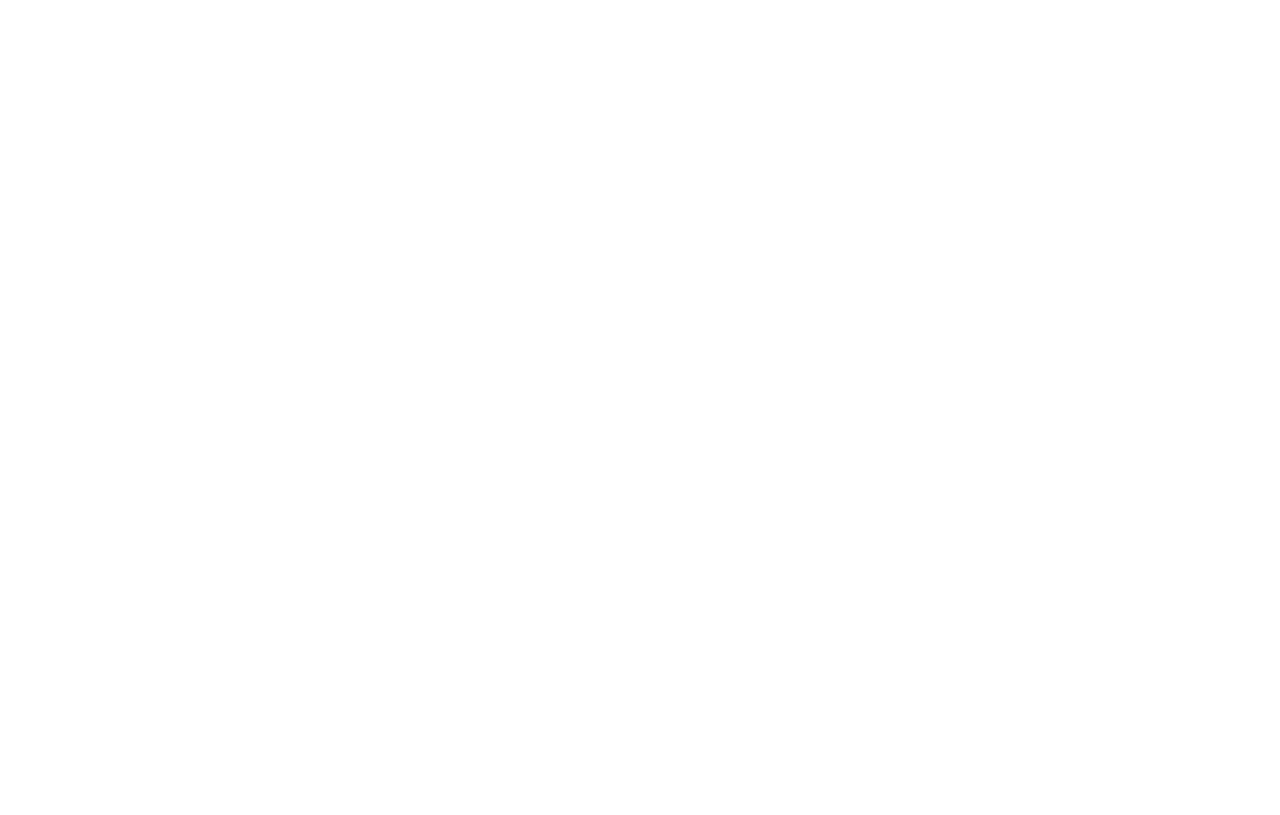
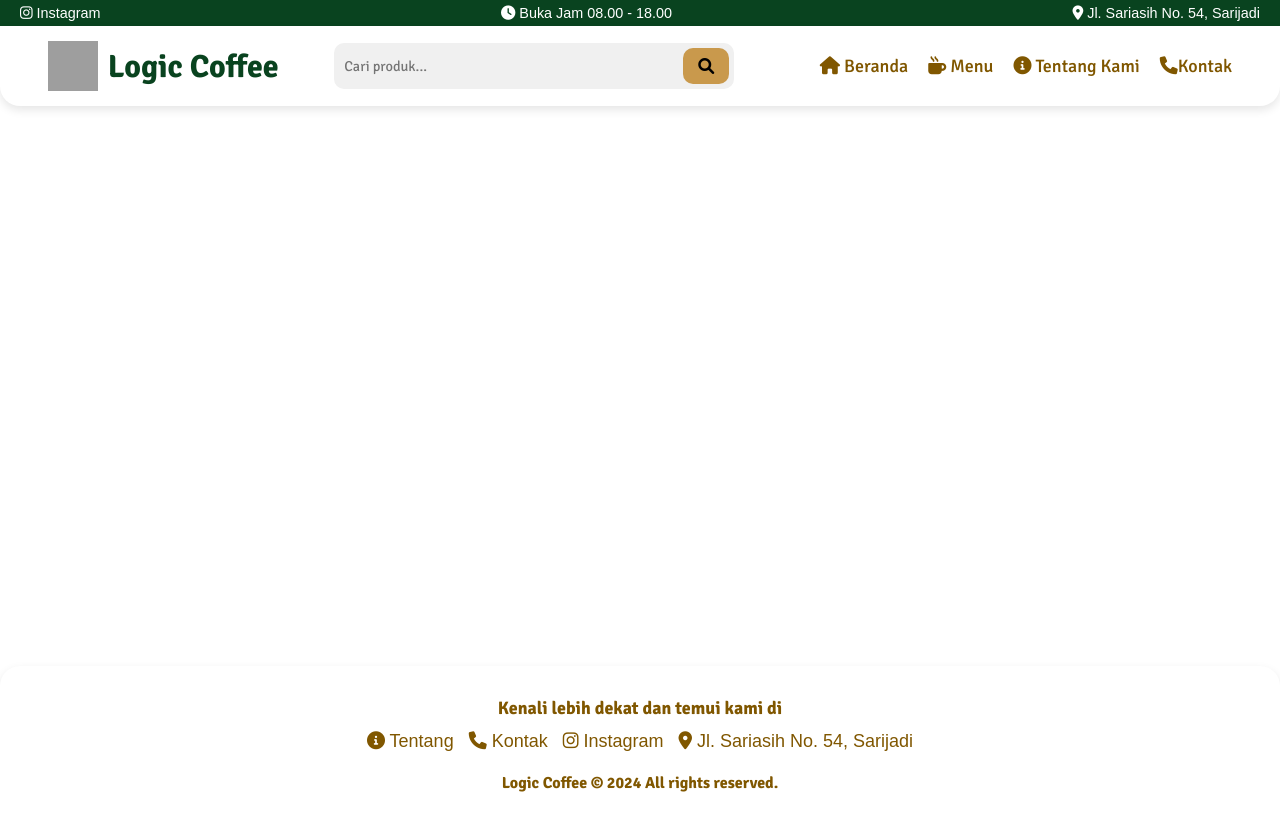
Before and after one commit to Logiccoffee/kontak, a plain HTML site: page index.html in a window 1280 px wide. Drawn offline with nearby package versions, Linux system fonts and the light colour scheme; grey boxes are pictures that could not be loaded.

Commit message:
add header and footer

```diff
--- /dev/null
+++ b/css/footer.css
@@ -0,0 +1,91 @@
+.site-footer {
+    padding: 20px 0;
+    font-size: 16px;
+    color: #805700;
+    background-color: #ffffff;
+    border-top-left-radius: 20px;
+    border-top-right-radius: 20px;
+    box-shadow: 0px 4px 10px rgba(0, 0, 0, 0.1);
+    text-align: center;
+}
+
+.footer-content {
+    max-width: 800px;
+    margin: 0 auto;
+    display: flex;
+    flex-direction: column;
+    align-items: center;
+    gap: 10px;
+}
+
+.footer-logo {
+    display: flex;
+    justify-content: center;
+    align-items: center;
+    margin-bottom: 10px;
+}
+
+.footer-intro {
+    font-size: 18px;
+    color: #805700;
+    font-weight: medium;
+    margin: 5px 0;
+    font-family: Arial, sans-serif;
+}
+
+.footer-links {
+    display: flex;
+    gap: 15px;
+    font-size: 16px;
+    color: #805700;
+}
+
+.footer-links span {
+    display: flex;
+    align-items: center;
+    gap: 5px;
+}
+
+.footer-links i {
+    font-size: 18px;
+    /* Larger icon size */
+}
+
+.footer-content p {
+    font-weight: bold;
+    margin: 0;
+    line-height: 1.4;
+    margin-top: 10px;
+    font-family: "Signika", Arial, sans-serif;
+}
+
+
+.footer-content a {
+    text-decoration: none;
+    color: #805700;
+    font-weight: 500;
+    position: relative;
+    text-decoration: none;
+    font-size: 18px;
+}
+
+.footer-content a:hover {
+    color: #0e6b37;
+}
+
+.footer-content a::after {
+    content: "";
+    position: absolute;
+    bottom: -5px;
+    left: 50%;
+    width: 0;
+    height: 2px;
+    background-color: #0e6b37;
+    transition: all 0.3s ease;
+    border-radius: 5px;
+}
+
+.footer-content a:hover::after {
+    width: 100%;
+    left: 0;
+}
--- /dev/null
+++ b/css/header.css
@@ -0,0 +1,271 @@
+* {
+    margin: 0;
+    padding: 0;
+    box-sizing: border-box;
+    font-family: Arial, sans-serif;
+}
+
+
+.top-bar-responsive {
+display: none;
+
+}
+
+/* Top Bar Styling */
+.top-bar {
+    background-color: #09431f;
+    color: #ffffff;
+    padding: 5px 10px;
+    font-size: 0.9em;
+    display: flex;
+    justify-content: space-between;
+    flex-wrap: wrap;
+}
+
+.top-bar span {
+    margin: 0 10px;
+}
+
+.top-bar a {
+    color: #ffffff;
+    text-decoration: none;
+}
+
+.top-bar a:hover{
+    color: #c9994c;
+}
+
+.address {
+    margin-left: auto;
+}
+
+/* Main Header Styling */
+.header {
+    font-family: "Signika", Arial, sans-serif;
+    background-color: #ffffff;
+    padding: 15px 20px;
+    border-bottom-left-radius: 20px;
+    border-bottom-right-radius: 20px;
+    box-shadow: 0px 4px 10px rgba(0, 0, 0, 0.1);
+}
+
+.navbar {
+    display: flex;
+    align-items: center;
+    justify-content: space-around;
+    flex-wrap: wrap;
+}
+
+/* Logo and Brand Name */
+.brand-logo {
+    width: 50px;
+    height: 50px;
+}
+
+.brand-name {
+    font-weight: bold;
+    color: #09431f;
+    font-family: "Signika", sans-serif;
+}
+
+/* Logo and Brand Name Wrapper */
+.brand {
+    display: flex;
+    align-items: center;
+    gap: 10px;
+}
+
+/* Navigation Links */
+.nav-links {
+    display: flex;
+    gap: 20px;
+    font-family: "Signika", sans-serif;
+    flex-wrap: wrap;
+}
+
+.nav-links a {
+    text-decoration: none;
+    color: #805700;
+    font-weight: 500;
+    font-size: large;
+    font-family: "Signika", Arial, sans-serif;
+    position: relative;
+}
+
+.nav-links a:hover {
+    color: #09431f;
+}
+
+.nav-links a::after {
+    content: "";
+    position: absolute;
+    bottom: -5px;
+    left: 50%;
+    width: 0;
+    height: 2px;
+    background-color: #0e6b37;
+    transition: all 0.3s ease;
+    border-radius: 5px;
+}
+
+.nav-links a:hover::after {
+    width: 100%;
+    left: 0;
+}
+
+/* Search Bar */
+.search-bar {
+    display: flex;
+    align-items: center;
+    background-color: #f0f0f0;
+    border-radius: 10px;
+    padding: 5px;
+    width: 400px;
+    max-width: 100%;
+    margin-right: 30px;
+    transition: box-shadow 0.3s ease;
+}
+
+.search-bar:hover {
+    box-shadow: 0px 0px 10px rgba(0, 0, 0, 0.2);
+}
+
+.search-bar input {
+    font-family: "Signika", Arial, sans-serif;
+    border: none;
+    background: transparent;
+    outline: none;
+    width: 100%;
+    padding-left: 5px;
+    font-size: 0.9em;
+}
+
+.search-bar input:focus {
+    outline: none;
+}
+
+.search-button {
+    background-color: #c9994c;
+    border: none;
+    padding: 10px 15px;
+    border-radius: 10px;
+    cursor: pointer;
+    font-size: 1em;
+    height: 100%;
+    display: flex;
+    align-items: center;
+    transition: background-color 0.3s ease;
+}
+
+.search-button:hover {
+    background-color: #b58941;
+}
+
+/* User and Cart Section */
+.user-cart {
+    display: flex;
+    align-items: center;
+    gap: 15px;
+}
+
+.cart-icon {
+    position: relative;
+    font-size: 1.2em;
+}
+
+.cart-count {
+    position: absolute;
+    top: -5px;
+    right: -10px;
+    background: red;
+    color: #ffffff;
+    border-radius: 50%;
+    padding: 2px 5px;
+    font-size: 0.7em;
+}
+
+.profile {
+    cursor: pointer;
+}
+
+/* Responsive Styling */
+@media (max-width: 768px) {
+    /* Stack top bar items */
+    .top-bar {
+        display: none;
+    }
+
+    /* Top Bar Styling */
+.top-bar-responsive {
+    background-color: #09431f;
+    color: #ffffff;
+    padding: 5px 10px;
+    font-size: 0.9em;
+    display: flex;
+    justify-content: space-between;
+    flex-wrap: wrap;
+}
+
+.top-bar-responsive span {
+    margin: 0 10px;
+}
+
+.top-bar-responsive a {
+    color: #ffffff;
+    text-decoration: none;
+}
+
+.top-bar-responsive a:hover{
+    color: #c9994c;
+}
+
+    /* Adjust navbar layout */
+    .navbar {
+        flex-direction: column;
+        align-items: flex-start;
+        gap: 15px;
+    }
+
+    /* Center align brand logo and name */
+    .brand {
+        justify-content: center;
+        width: 100%;
+    }
+
+    /* Stack nav links */
+    .nav-links {
+        justify-content: center;
+        width: 100%;
+        gap: 15px;
+    }
+
+    /* Resize search bar */
+    .search-bar {
+        width: 100%;
+        margin-right: 0;
+    }
+
+    /* Align user and cart section to center */
+    .user-cart {
+        justify-content: center;
+        width: 100%;
+        gap: 10px;
+    }
+
+}
+
+@media (max-width: 480px) {
+    /* Further adjustments for very small screens */
+    .brand-name {
+        font-size: 1.2em;
+    }
+
+    .nav-links a {
+        font-size: medium;
+    }
+
+    .search-button {
+        padding: 10px;
+        font-size: 16px;
+    }
+}
--- a/index.html
+++ b/index.html
@@ -4,12 +4,121 @@
     <meta charset="UTF-8" />
     <meta name="viewport" content="width=device-width, initial-scale=1.0" />
     <title>Lokasi | Logic Coffee</title>
-    <link rel="stylesheet" href="style.css">
+    <link rel="icon" href="assets/logo.png" type="image/x-icon" />
+    <link rel="stylesheet" href="/css/style.css">
+    <link rel="stylesheet" href="/css/header.css">
+    <link rel="stylesheet" href="/css/footer.css">
+
+    <!-- google fonts-->
+    <link rel="preconnect" href="https://fonts.googleapis.com" />
+    <link rel="preconnect" href="https://fonts.gstatic.com" crossorigin />
+    <link
+      href="https://fonts.googleapis.com/css2?family=Lato:ital,wght@0,100;0,300;0,400;0,700;0,900;1,100;1,300;1,400;1,700;1,900&family=Nunito:ital,wght@0,200..1000;1,200..1000&family=Poppins:ital,wght@0,100;0,200;0,300;0,400;0,500;0,600;0,700;0,800;0,900;1,100;1,200;1,300;1,400;1,500;1,600;1,700;1,800;1,900&family=Signika:wght@300..700&display=swap"
+      rel="stylesheet"
+    />
+    <!-- fontawesome -->
+    <link
+      rel="stylesheet"
+      href="https://cdnjs.cloudflare.com/ajax/libs/font-awesome/6.0.0-beta3/css/all.min.css"
+    />
   </head>
 
   <body>
+    <!-- Top Bar -->
+    <div class="top-bar">
+        <span class="instagram"
+          ><a href="http://www.instagram.com/logic_coffeee"
+            ><i class="fa-brands fa-instagram"></i> Instagram</a
+          ></span
+        >
+        <span class="openhour"
+          ><a><i class="fa-solid fa-clock"></i> Buka Jam 08.00 - 18.00</a></span
+        >
+        <span class="address"
+          ><a href="https://g.co/kgs/3VB5ztr"
+            ><i class="fa-solid fa-map-marker-alt"></i> Jl. Sariasih No. 54,
+            Sarijadi</a
+          ></span
+        >
+      </div>
+
+      <!-- Top Bar Responsive Mode -->
+      <div class="top-bar-responsive">
+        <span class="address"
+          ><a href="https://g.co/kgs/3VB5ztr"
+            ><i class="fa-solid fa-map-marker-alt"></i> Jl. Sariasih No. 54</a
+          ></span
+        >
+        <span class="openhour"
+          ><a><i class="fa-solid fa-clock"></i> Buka Jam 08.00 - 18.00</a></span
+        >
+      </div>
+
+      <!-- Main Header -->
+      <header class="header">
+        <div class="navbar">
+          <div class="brand">
+            <img
+              src="assets/logo.png"
+              alt="Brand Logo"
+              class="brand-logo"
+            />
+            <h1 class="brand-name">Logic Coffee</h1>
+          </div>
+
+          <!-- Search Bar -->
+          <div class="search-bar">
+            <input type="text" placeholder="Cari produk..." />
+            <button class="search-button">
+              <i class="fa-solid fa-magnifying-glass"></i>
+            </button>
+          </div>
+
+          <nav class="nav-links">
+            <a href="index.html"><i class="fa fa-house"></i> Beranda</a>
+            <a href="https://logiccoffee.github.io/menu/"><i class="fa fa-mug-hot"></i> Menu</a>
+            <a href="tentang.html"><i class="fa-solid fa-info-circle"></i> Tentang Kami</a>
+            <a href="#"><i class="fa-solid fa-phone"></i>Kontak</a>
+
+          </nav>
+
+          <!-- Profile and Cart -->
+          <!-- <div class="user-cart">
+            <span class="cart-icon">&#128722;<span class="cart-count">0</span></span>
+            <span class="profile">Nama Pengguna &#9662;</span>
+        </div> -->
+        </div>
+      </header>
     <div id="map"></div>
-
+    <footer class="site-footer">
+        <div class="footer-content">
+          <p class="footer-intro">Kenali lebih dekat dan temui kami di</p>
+          <div class="footer-links">
+            <span class="about"
+              ><a href=""
+                ><i class="fa-solid fa-info-circle"></i> Tentang</a
+              ></span
+            >
+            <span class="contact"
+              ><a href="http://">
+                <i class="fa-solid fa-phone"></i> Kontak</a
+              ></span
+            >
+            <span class="instagram"
+              ><a href="http://www.instagram.com/logic_coffeee"
+                ><i class="fa-brands fa-instagram"></i> Instagram</a
+              ></span
+            >
+            <span class="address"
+              ><a href="https://g.co/kgs/3VB5ztr"
+                ><i class="fa-solid fa-map-marker-alt"></i> Jl. Sariasih No. 54,
+                Sarijadi</a
+              ></span
+            >
+          </div>
+          <p>Logic Coffee &copy; 2024 All rights reserved.</p>
+        </div>
+      </footer>
     <script type="module" src="map.js"></script>
   </body>
 </html>
```
Also changed, not shown: css/style.css (renamed from style.css), 1 other file.
